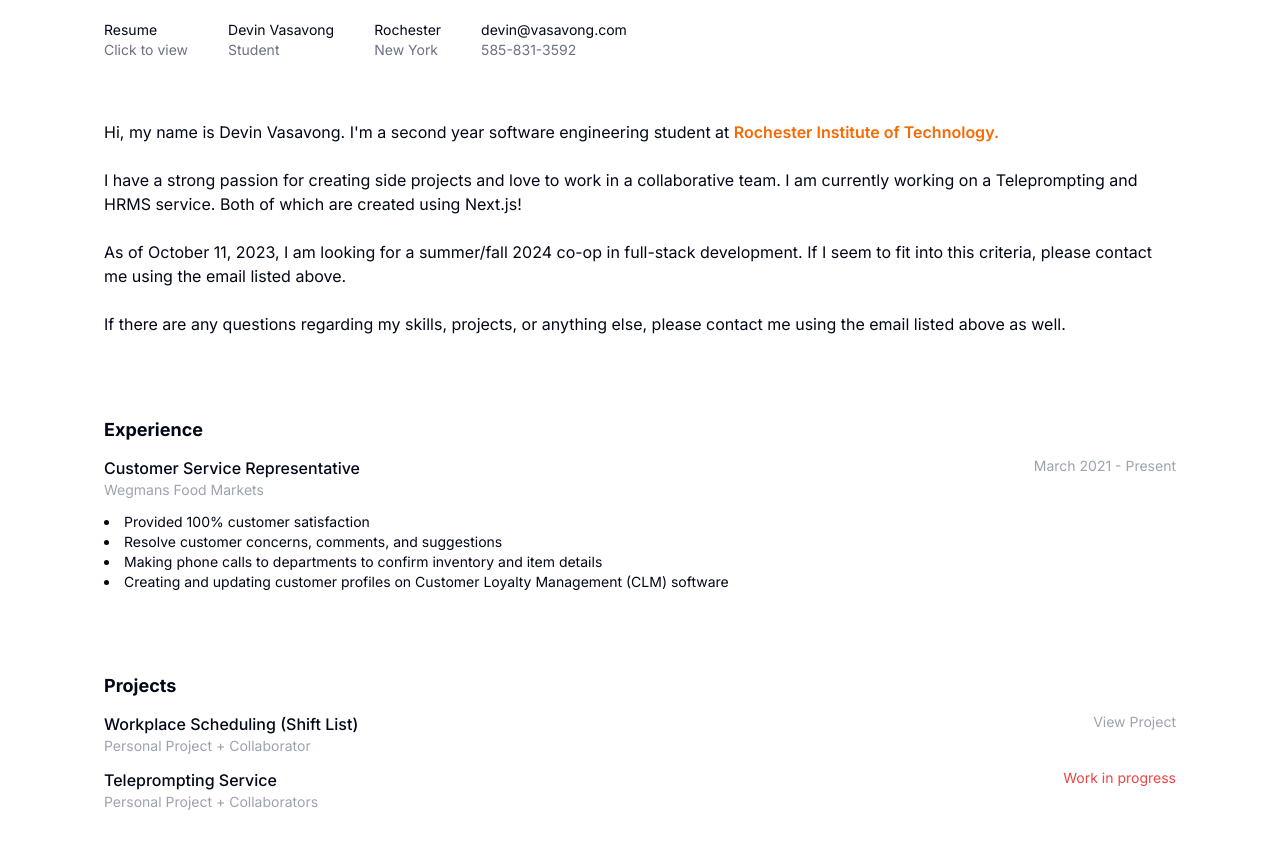
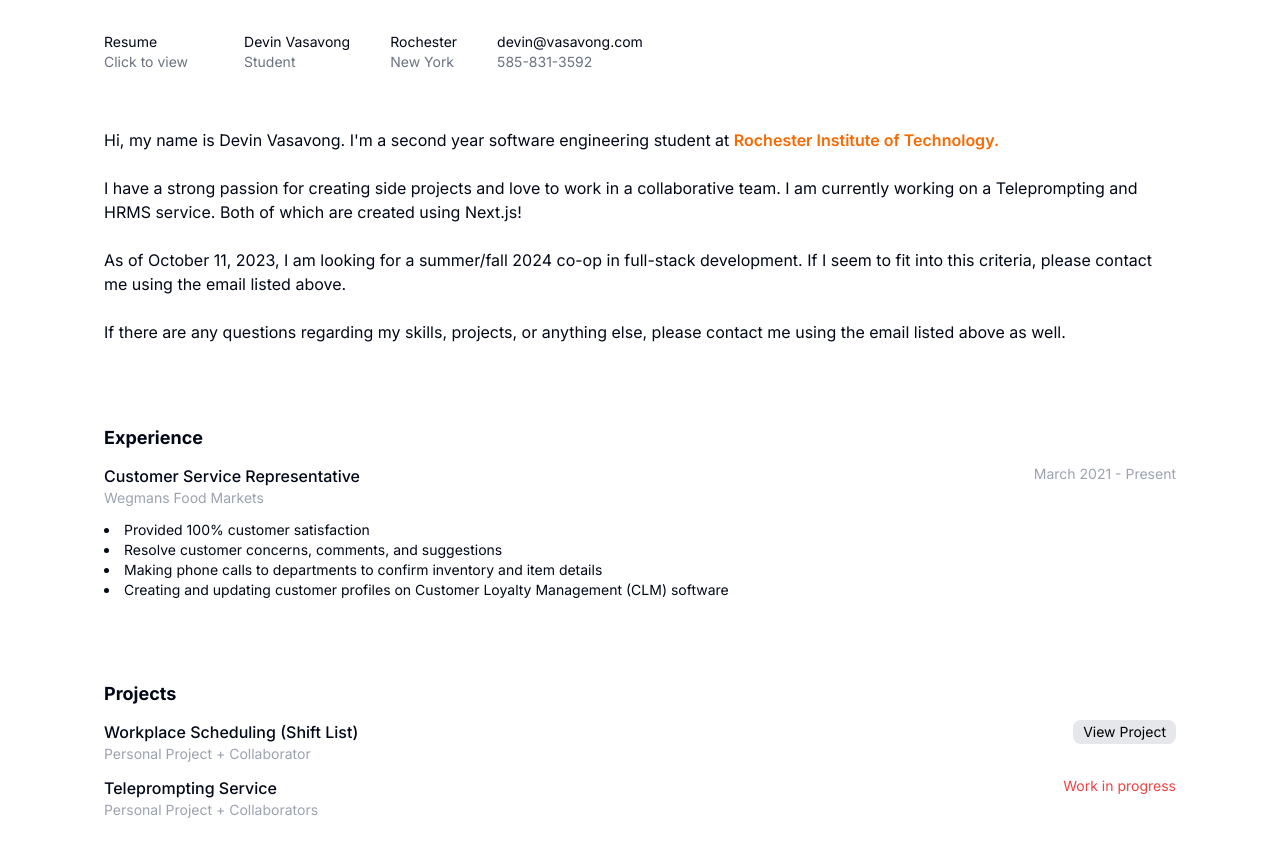
Before and after one commit to devinvasavong/portfolio, a Next.js app: page / in a window 1280 px wide. Shown: the top 856 px of the page. Built offline with nearby package versions, Linux system fonts and the light colour scheme.

Commit message:
Updated bug with navbar. Vertical horizontal scroll bar showed.
Added easily distinctable on hover effect for resume click to view.

```diff
--- a/app/components/navbar.tsx
+++ b/app/components/navbar.tsx
@@ -8,12 +8,14 @@ export default function Navbar() {
     const [open, setOpen] = React.useState(false)
 
     return (
-        <nav className="w-full">
-            <motion.div transition={{ duration: 1}} initial={{ opacity: 0}} animate={{ opacity: 100 }} className="top-0 z-100 w-auto h-auto py-5 flex flex-row justify-start gap-10 bg-white/50 sm:bg-transparent border-black/5 border-b sm:border-none backdrop-blur-lg sm:backdrop-blur-none overflow-y-scroll">
+        <nav className="w-full px-6">
+            <motion.div transition={{ duration: 1}} initial={{ opacity: 0}} animate={{ opacity: 100 }} className="top-0 z-100 w-auto h-auto flex flex-row justify-start gap-10 bg-white/50 sm:bg-transparent border-black/5 border-b sm:border-none backdrop-blur-lg sm:backdrop-blur-none overflow-y-hidden items-center mt-4">
                 <Link href="https://cdn.vasavong.dev/Chanthanong_Vasavong_Resume.pdf" target="_blank" aria-label="link to my resume">
-                    <div className="flex flex-col">
-                        <h1 className="text-xs sm:text-sm">Resume</h1>
-                        <p className="text-xs sm:text-sm text-gray-500">Click to view</p>
+                    <div>
+                        <div className="flex flex-col hover:bg-gray-200 rounded-lg p-4">
+                            <h1 className="text-xs sm:text-sm">Resume</h1>
+                            <p className="text-xs sm:text-sm text-gray-500">Click to view</p>
+                        </div>
                     </div>
                 </Link>
                 <div className="flex flex-col">
--- a/app/page.tsx
+++ b/app/page.tsx
@@ -8,9 +8,9 @@ import Navbar from './components/navbar';
 
 export default function Main() {
     return (
-        <div className="px-10 w-screen sm:max-w-6xl mx-auto">
+        <div className="w-screen sm:max-w-6xl mx-auto">
             <Navbar />
-            <motion.div className="py-10" initial={{ y: 5, opacity: 0, }} animate={{ y: 0, opacity: 100 }} transition={{ duration: 1 }} >
+            <motion.div className="py-10 px-10" initial={{ y: 5, opacity: 0, }} animate={{ y: 0, opacity: 100 }} transition={{ duration: 1 }} >
                 <p>
                     Hi, my name is Devin Vasavong. I&#39;m a second year software engineering student at{' '}
                     <Link aria-label="link to rit website" href="https://rit.edu" target="_blank" className="text-[#F76902] font-semibold hover:underline">Rochester Institute of Technology.</Link>
@@ -26,7 +26,7 @@ export default function Main() {
                     If there are any questions regarding my skills, projects, or anything else, please contact me using the email listed above as well.
                 </p>
             </motion.div>
-            <motion.div className="py-10" initial={{ y: 5, opacity: 0, }} animate={{ y: 0, opacity: 100 }} transition={{ duration: 1.5 }} >
+            <motion.div className="py-10 px-10" initial={{ y: 5, opacity: 0, }} animate={{ y: 0, opacity: 100 }} transition={{ duration: 1.5 }} >
                 <h1 className="font-bold pb-3 text-lg">Experience</h1>
                 <div className="space-y-3">
                     <div className="flex justify-between items-start">
@@ -46,7 +46,7 @@ export default function Main() {
                     </div>
                 </div>
             </motion.div>
-            <motion.div className="py-10" initial={{ y: 5, opacity: 0, }} animate={{ y: 0, opacity: 100 }} transition={{ duration: 2 }} >
+            <motion.div className="py-10 px-10" initial={{ y: 5, opacity: 0, }} animate={{ y: 0, opacity: 100 }} transition={{ duration: 2 }} >
                 <h1 className="font-bold pb-3 text-lg">Projects</h1>
                 <div className="space-y-3">
                     <div className="flex justify-between items-start">
@@ -55,7 +55,7 @@ export default function Main() {
                             <p className="text-sm text-gray-400">Personal Project + Collaborator</p>
                         </div>
                         <Link href="/work/workplace-scheduling" aria-label="link to workplace scheduling project page">
-                            <p className="text-gray-400 text-sm hover:underline cursor-pointer">View Project</p>
+                            <p className="text-sm cursor-pointer bg-gray-200 text-black hover:bg-black hover:text-gray-200 px-2.5 py-0.5 rounded-lg transition-all duration-300">View Project</p>
                         </Link>
                     </div>
                     <div className="flex justify-between items-start">
@@ -64,7 +64,7 @@ export default function Main() {
                             <p className="text-sm text-gray-400">Personal Project + Collaborators</p>
                         </div>
                         <Link href="/" aria-label="link to workplace scheduling project page">
-                            <p className="text-red-500 text-sm hover:underline cursor-not-allowed">Work in progress</p>
+                            <p className="text-red-500 text-sm cursor-not-allowed">Work in progress</p>
                         </Link>
                     </div>
                 </div>
```
